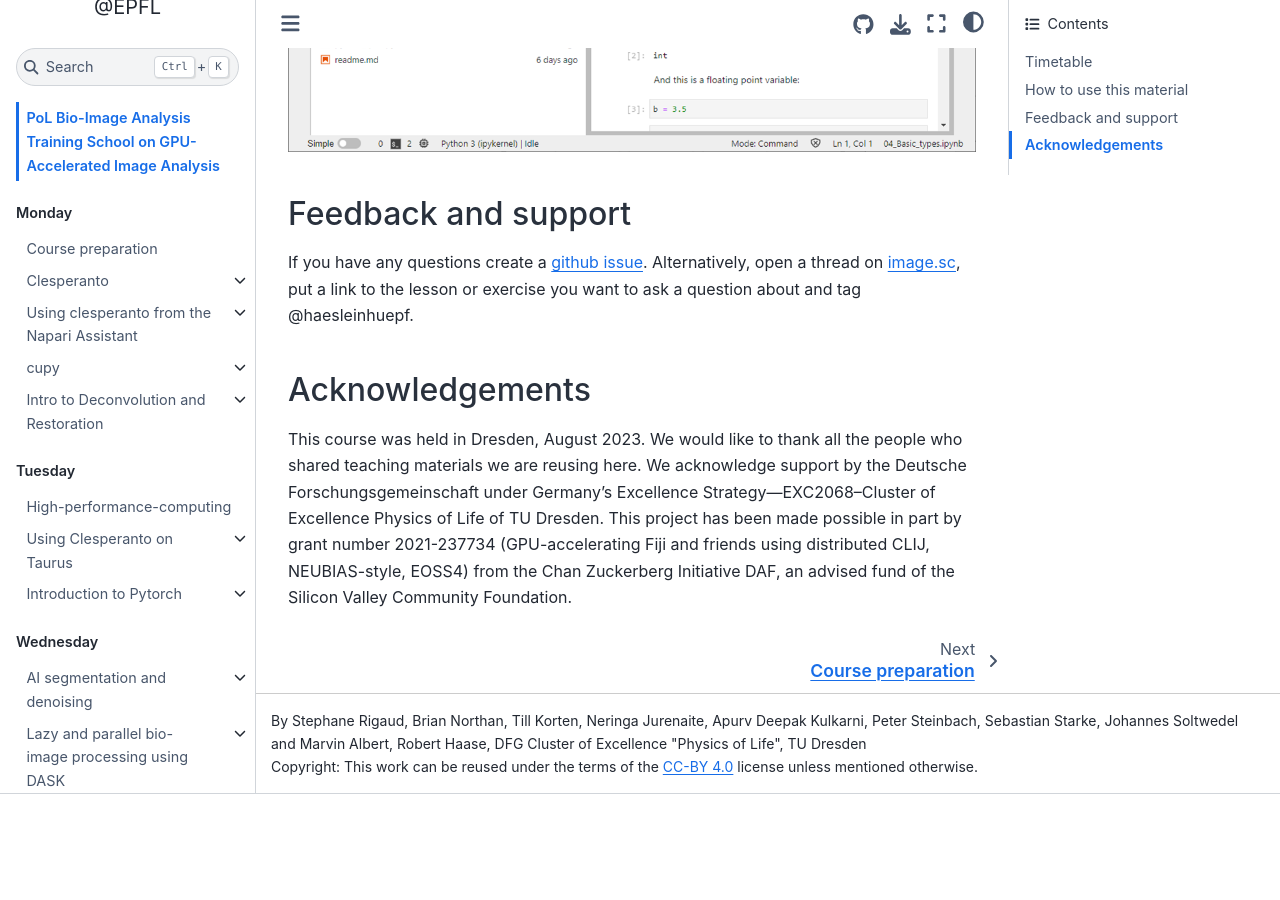
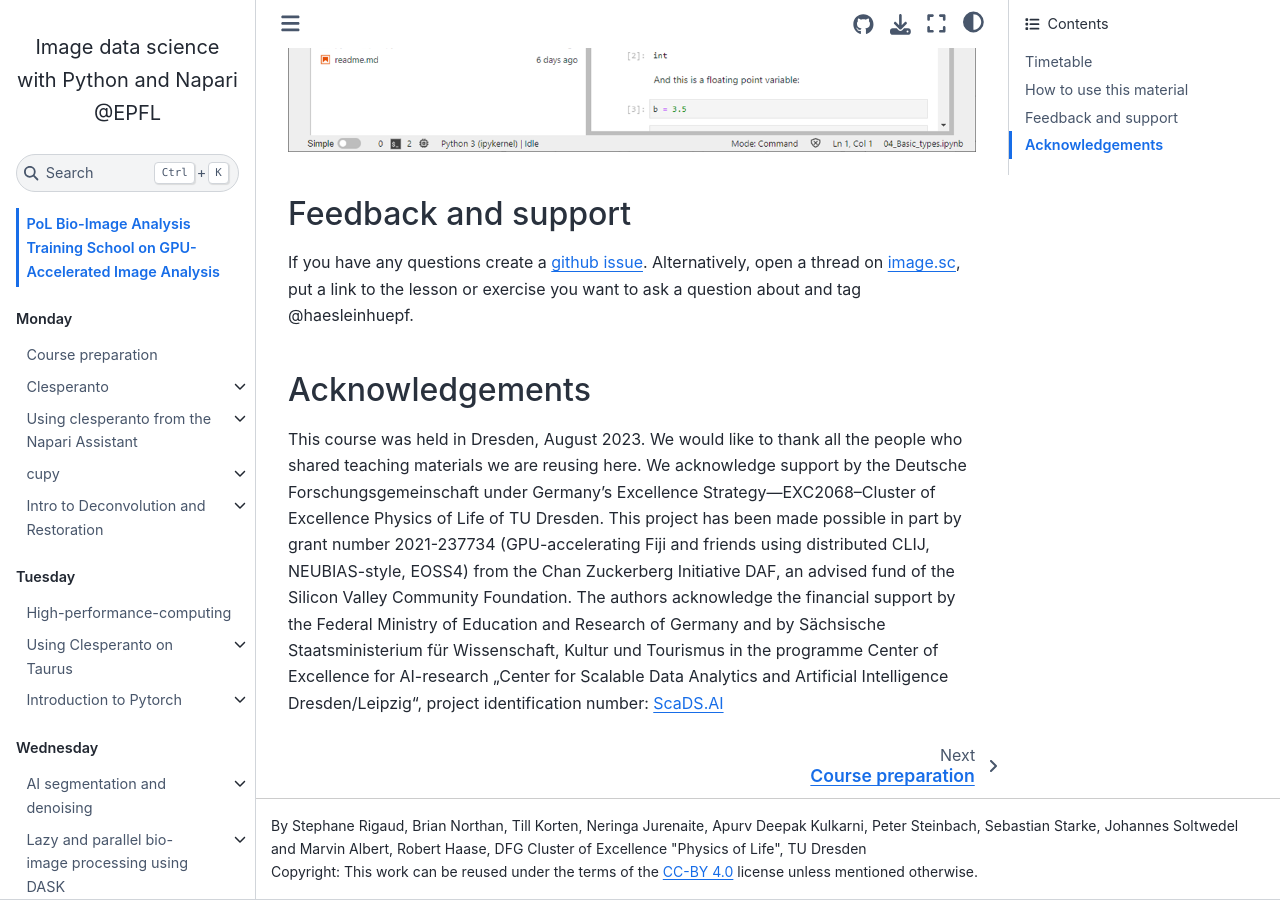
Before and after one commit to BiAPoL/PoL-BioImage-Analysis-TS-GPU-Accelerated-Image-Analysis, a Jupyter Book: the page built from docs/intro.md, in a window 1280 px wide and 900 px high, scrolled down 3304 px. Built offline with Jupyter Book 1.0.4 settings and Sphinx 7.4.7 and the Sphinx Book theme 1.1.4, drawn with Linux system fonts in a browser that asks for light colours; pages that are not in the unit, such as notebooks, are missing from menus; before the commit the page ends 4098 px from its top, so only the background shows below that.

Commit message:
added scads ai funding to acknowledgements

```diff
--- a/docs/intro.md
+++ b/docs/intro.md
@@ -44,3 +44,4 @@
 We would like to thank all the people who shared teaching materials we are reusing here.
 We acknowledge support by the Deutsche Forschungsgemeinschaft under Germany’s Excellence Strategy—EXC2068–Cluster of Excellence Physics of Life of TU Dresden.
 This project has been made possible in part by grant number 2021-237734 (GPU-accelerating Fiji and friends using distributed CLIJ, NEUBIAS-style, EOSS4) from the Chan Zuckerberg Initiative DAF, an advised fund of the Silicon Valley Community Foundation.
+The authors acknowledge the financial support by the Federal Ministry of Education and Research of Germany and by Sächsische Staatsministerium für Wissenschaft, Kultur und Tourismus in the programme Center of Excellence for AI-research „Center for Scalable Data Analytics and Artificial Intelligence Dresden/Leipzig“, project identification number: ScaDS.AI
```
